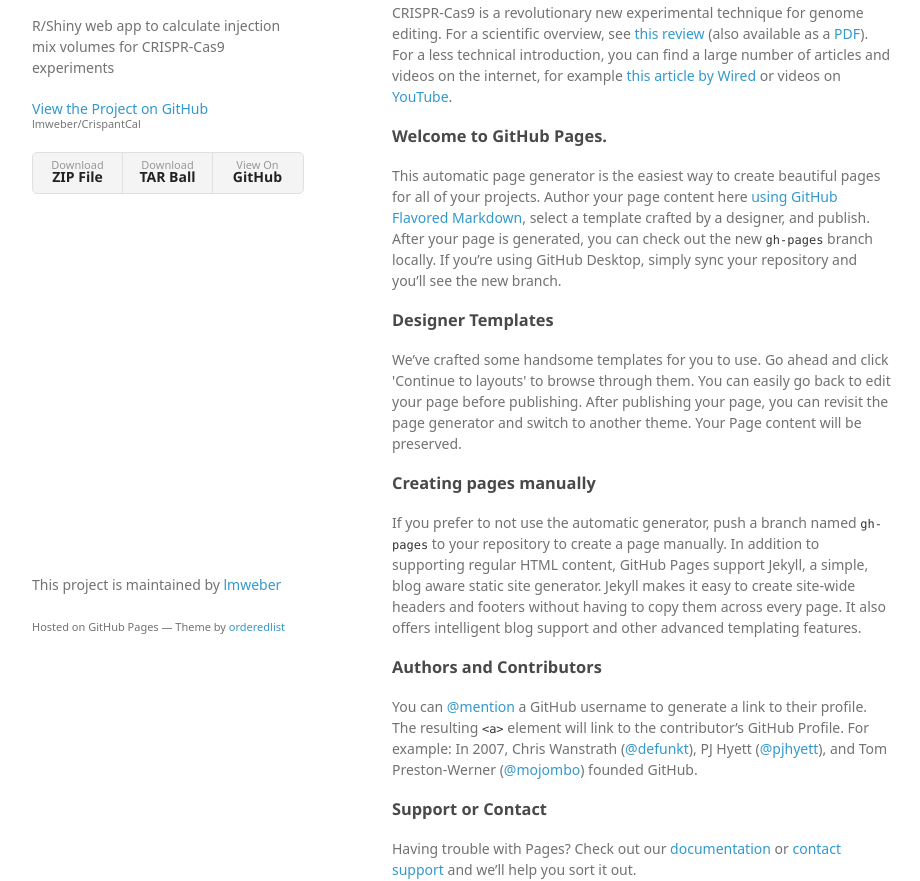
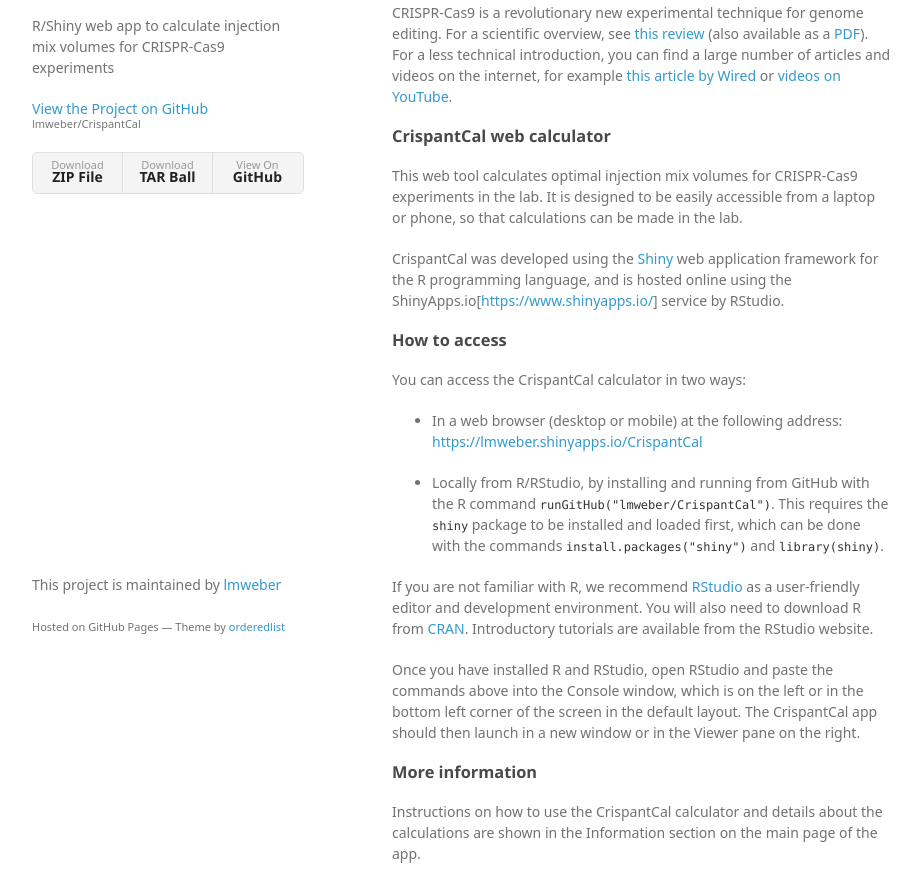
Before and after one commit to lmweber/CrispantCal, a plain HTML site: page index.html in a window 1280 px wide. Shown: the part 94-975 px from the top of the page, without its empty margins (178-1098 px from the left). Drawn offline with Linux system fonts and the light colour scheme; a web font is replaced by a local one.

```diff
--- a/index.html
+++ b/index.html
@@ -31,32 +31,38 @@
         <h3>
 <a id="crispr-cas9" class="anchor" href="#crispr-cas9" aria-hidden="true"><span class="octicon octicon-link"></span></a>CRISPR-Cas9</h3>
 
-<p>CRISPR-Cas9 is a revolutionary new experimental technique for genome editing. For a scientific overview, see <a href="http://www.sciencemag.org/content/346/6213/1258096.full">this review</a> (also available as a <a href="http://www.sciencemag.org/content/346/6213/1258096.full.pdf">PDF</a>). For a less technical introduction, you can find a large number of articles and videos on the internet, for example <a href="http://www.wired.com/2015/07/crispr-dna-editing-2/">this article by Wired</a> or videos on <a href="https://www.youtube.com/results?search_query=crispr+cas9">YouTube</a>.</p>
+<p>CRISPR-Cas9 is a revolutionary new experimental technique for genome editing. For a scientific overview, see <a href="http://www.sciencemag.org/content/346/6213/1258096.full">this review</a> (also available as a <a href="http://www.sciencemag.org/content/346/6213/1258096.full.pdf">PDF</a>). For a less technical introduction, you can find a large number of articles and videos on the internet, for example <a href="http://www.wired.com/2015/07/crispr-dna-editing-2/">this article by Wired</a> or <a href="https://www.youtube.com/results?search_query=crispr+cas9">videos on YouTube</a>.</p>
 
 <h3>
-<a id="welcome-to-github-pages" class="anchor" href="#welcome-to-github-pages" aria-hidden="true"><span class="octicon octicon-link"></span></a>Welcome to GitHub Pages.</h3>
+<a id="crispantcal-web-calculator" class="anchor" href="#crispantcal-web-calculator" aria-hidden="true"><span class="octicon octicon-link"></span></a>CrispantCal web calculator</h3>
 
-<p>This automatic page generator is the easiest way to create beautiful pages for all of your projects. Author your page content here <a href="https://guides.github.com/features/mastering-markdown/">using GitHub Flavored Markdown</a>, select a template crafted by a designer, and publish. After your page is generated, you can check out the new <code>gh-pages</code> branch locally. If you’re using GitHub Desktop, simply sync your repository and you’ll see the new branch.</p>
+<p>This web tool calculates optimal injection mix volumes for CRISPR-Cas9 experiments in the lab. It is designed to be easily accessible from a laptop or phone, so that calculations can be made in the lab.</p>
+
+<p>CrispantCal was developed using the <a href="http://shiny.rstudio.com/">Shiny</a> web application framework for the R programming language, and is hosted online using the ShinyApps.io[<a href="https://www.shinyapps.io/">https://www.shinyapps.io/</a>] service by RStudio.</p>
 
 <h3>
-<a id="designer-templates" class="anchor" href="#designer-templates" aria-hidden="true"><span class="octicon octicon-link"></span></a>Designer Templates</h3>
+<a id="how-to-access" class="anchor" href="#how-to-access" aria-hidden="true"><span class="octicon octicon-link"></span></a>How to access</h3>
 
-<p>We’ve crafted some handsome templates for you to use. Go ahead and click 'Continue to layouts' to browse through them. You can easily go back to edit your page before publishing. After publishing your page, you can revisit the page generator and switch to another theme. Your Page content will be preserved.</p>
+<p>You can access the CrispantCal calculator in two ways:</p>
+
+<ul>
+<li><p>In a web browser (desktop or mobile) at the following address: <a href="https://lmweber.shinyapps.io/CrispantCal">https://lmweber.shinyapps.io/CrispantCal</a></p></li>
+<li><p>Locally from R/RStudio, by installing and running from GitHub with the R command <code>runGitHub("lmweber/CrispantCal")</code>. This requires the <code>shiny</code> package to be installed and loaded first, which can be done with the commands <code>install.packages("shiny")</code> and <code>library(shiny)</code>.</p></li>
+</ul>
+
+<p>If you are not familiar with R, we recommend <a href="https://www.rstudio.com/">RStudio</a> as a user-friendly editor and development environment. You will also need to download R from <a href="https://cran.r-project.org/">CRAN</a>. Introductory tutorials are available from the RStudio website.</p>
+
+<p>Once you have installed R and RStudio, open RStudio and paste the commands above into the Console window, which is on the left or in the bottom left corner of the screen in the default layout. The CrispantCal app should then launch in a new window or in the Viewer pane on the right.</p>
 
 <h3>
-<a id="creating-pages-manually" class="anchor" href="#creating-pages-manually" aria-hidden="true"><span class="octicon octicon-link"></span></a>Creating pages manually</h3>
+<a id="more-information" class="anchor" href="#more-information" aria-hidden="true"><span class="octicon octicon-link"></span></a>More information</h3>
 
-<p>If you prefer to not use the automatic generator, push a branch named <code>gh-pages</code> to your repository to create a page manually. In addition to supporting regular HTML content, GitHub Pages support Jekyll, a simple, blog aware static site generator. Jekyll makes it easy to create site-wide headers and footers without having to copy them across every page. It also offers intelligent blog support and other advanced templating features.</p>
+<p>Instructions on how to use the CrispantCal calculator and details about the calculations are shown in the Information section on the main page of the app.</p>
 
 <h3>
-<a id="authors-and-contributors" class="anchor" href="#authors-and-contributors" aria-hidden="true"><span class="octicon octicon-link"></span></a>Authors and Contributors</h3>
+<a id="authors" class="anchor" href="#authors" aria-hidden="true"><span class="octicon octicon-link"></span></a>Authors</h3>
 
-<p>You can <a href="https://github.com/blog/821" class="user-mention">@mention</a> a GitHub username to generate a link to their profile. The resulting <code>&lt;a&gt;</code> element will link to the contributor’s GitHub Profile. For example: In 2007, Chris Wanstrath (<a href="https://github.com/defunkt" class="user-mention">@defunkt</a>), PJ Hyett (<a href="https://github.com/pjhyett" class="user-mention">@pjhyett</a>), and Tom Preston-Werner (<a href="https://github.com/mojombo" class="user-mention">@mojombo</a>) founded GitHub.</p>
-
-<h3>
-<a id="support-or-contact" class="anchor" href="#support-or-contact" aria-hidden="true"><span class="octicon octicon-link"></span></a>Support or Contact</h3>
-
-<p>Having trouble with Pages? Check out our <a href="https://help.github.com/pages">documentation</a> or <a href="https://github.com/contact">contact support</a> and we’ll help you sort it out.</p>
+<p>Developed by Lukas M. Weber, Jonas Zaugg, Anastasia Felker, and Christian Mosimann (Mark D. Robinson and Christian Mosimann labs), Institute of Molecular Life Sciences, University of Zurich, Switzerland.</p>
       </section>
       <footer>
         <p>This project is maintained by <a href="https://github.com/lmweber">lmweber</a></p>
```
Also changed, not shown: params.json (+1 -1 lines).
